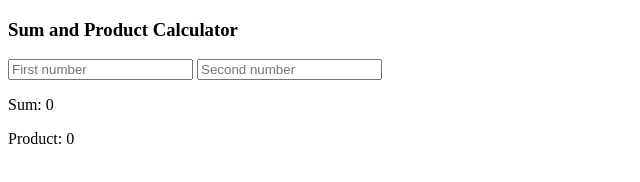
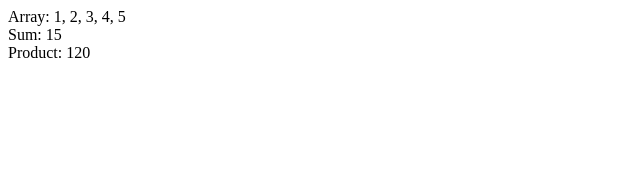
Before and after one commit to prayash212205/TBC-LAB, a plain HTML site: page task8/exercise9.html in a window 1280 px wide. Shown: the whole page, without its empty margins (0-640 px from the left). Drawn offline with Linux system fonts and the light colour scheme.

Commit message:
tenth commit

```diff
--- a/task8/exercise9.html
+++ b/task8/exercise9.html
@@ -1,24 +1,24 @@
 <!DOCTYPE html>
 <html>
+<head>
+    <title>Sum and Product of Array</title>
+</head>
 <body>
 
-<h3>Sum and Product Calculator</h3>
+<script>
+  var numbers = [1, 2, 3, 4, 5];
 
-<input type="number" id="num1" placeholder="First number" oninput="calculate()">
-<input type="number" id="num2" placeholder="Second number" oninput="calculate()">
+  var sum = 0;
+  var product = 1;
 
-<p>Sum: <span id="sumResult">0</span></p>
-<p>Product: <span id="productResult">0</span></p>
+  for (var i = 0; i < numbers.length; i++) {
+    sum += numbers[i];
+    product *= numbers[i];
+  }
 
-<script>
-function calculate() {
-  const num1 = parseFloat(document.getElementById("num1").value) || 0;
-  const num2 = parseFloat(document.getElementById("num2").value) || 0;
-  const sum = num1 + num2;
-  const product = num1 * num2;
-  document.getElementById("sumResult").textContent = sum;
-  document.getElementById("productResult").textContent = product;
-}
+  document.write("Array: " + numbers.join(", ") + "<br>");
+  document.write("Sum: " + sum + "<br>");
+  document.write("Product: " + product);
 </script>
 
 </body>
```
